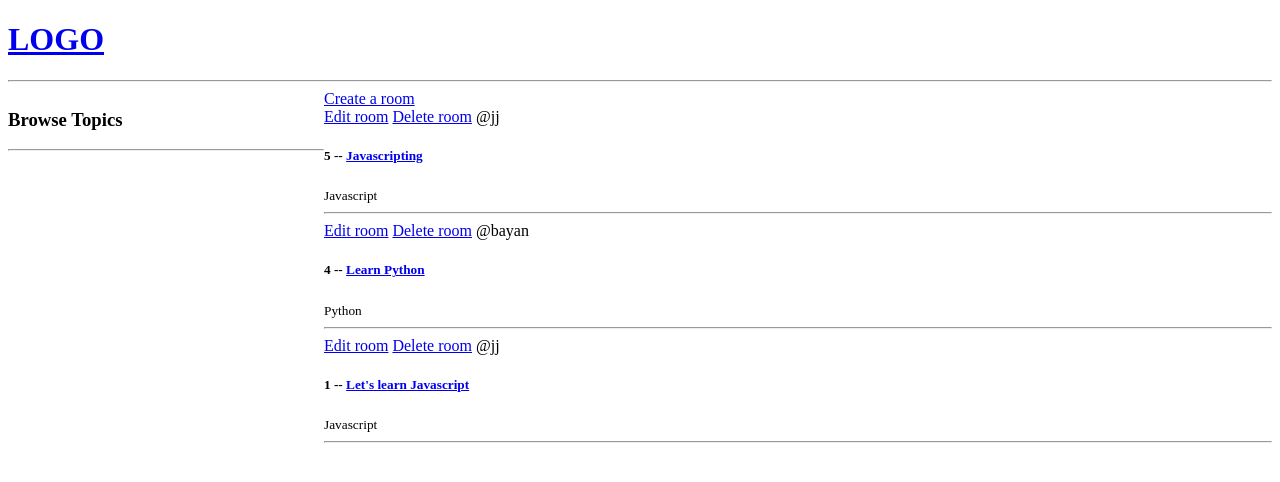
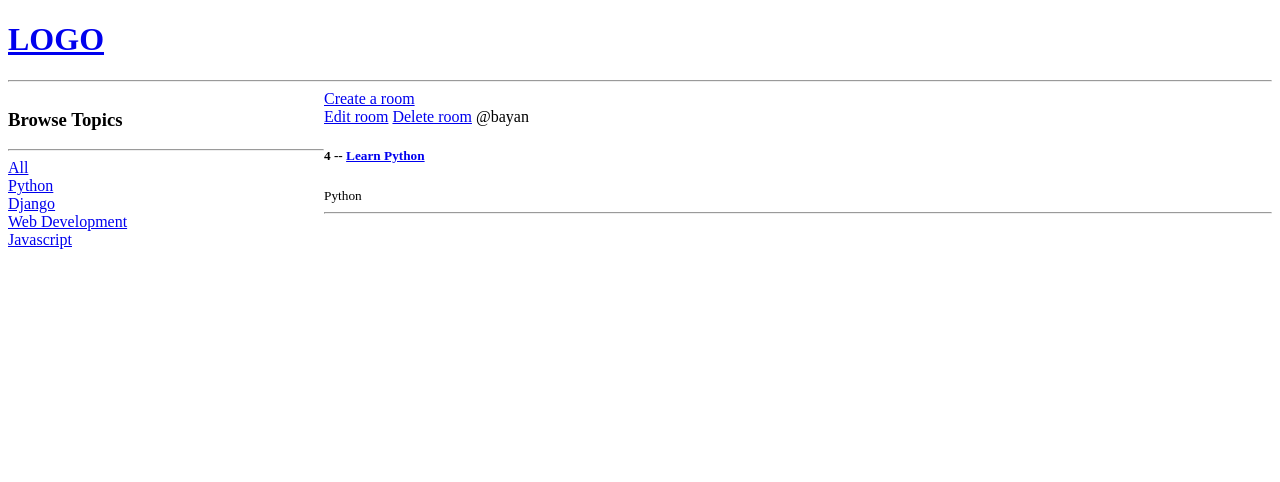
Before and after one commit to jalaaJ/studybud, a Django app: a page that uses base/templates/base/home.html in a window 1280 px wide. Shown: the top 482 px of the page. Run offline with Django 4.2, Linux system fonts and the light colour scheme; data comes from the database, SQL or seed files in the repository; both versions use the stored data as it was after the commit.

Commit message:
Added the query parameter and filtering the rooms according to it

```diff
--- a/base/templates/base/home.html
+++ b/base/templates/base/home.html
@@ -13,6 +13,16 @@
 
     <h3>Browse Topics</h3>
     <hr>
+
+    <div>
+      <a href="{% url 'home' %}">All</a>
+    </div>
+
+    {% for topic in topics %}
+      <div>
+        <a href="{% url 'home'  %}?q={{topic.name}}">{{topic.name}}</a>
+      </div>
+    {% endfor %}
 
   </div>
 
--- a/base/views.py
+++ b/base/views.py
@@ -11,7 +11,12 @@ from .forms import RoomForm
 
 # Create your views here.
 def home(request):
-    rooms = Room.objects.all()
+    # here, we make sure that the query parameter has a value
+    q = request.GET.get("q") if request.GET.get("q") != None else ""
+
+    # we filter the rooms by containing the query parameter that was passed
+    rooms = Room.objects.filter(topic__name__icontains=q)
+
     topics = Topic.objects.all()
     context = {"rooms": rooms, "topics": topics}
     return render(request, "base/home.html", context)
```
Also changed, not shown: db.sqlite3.
